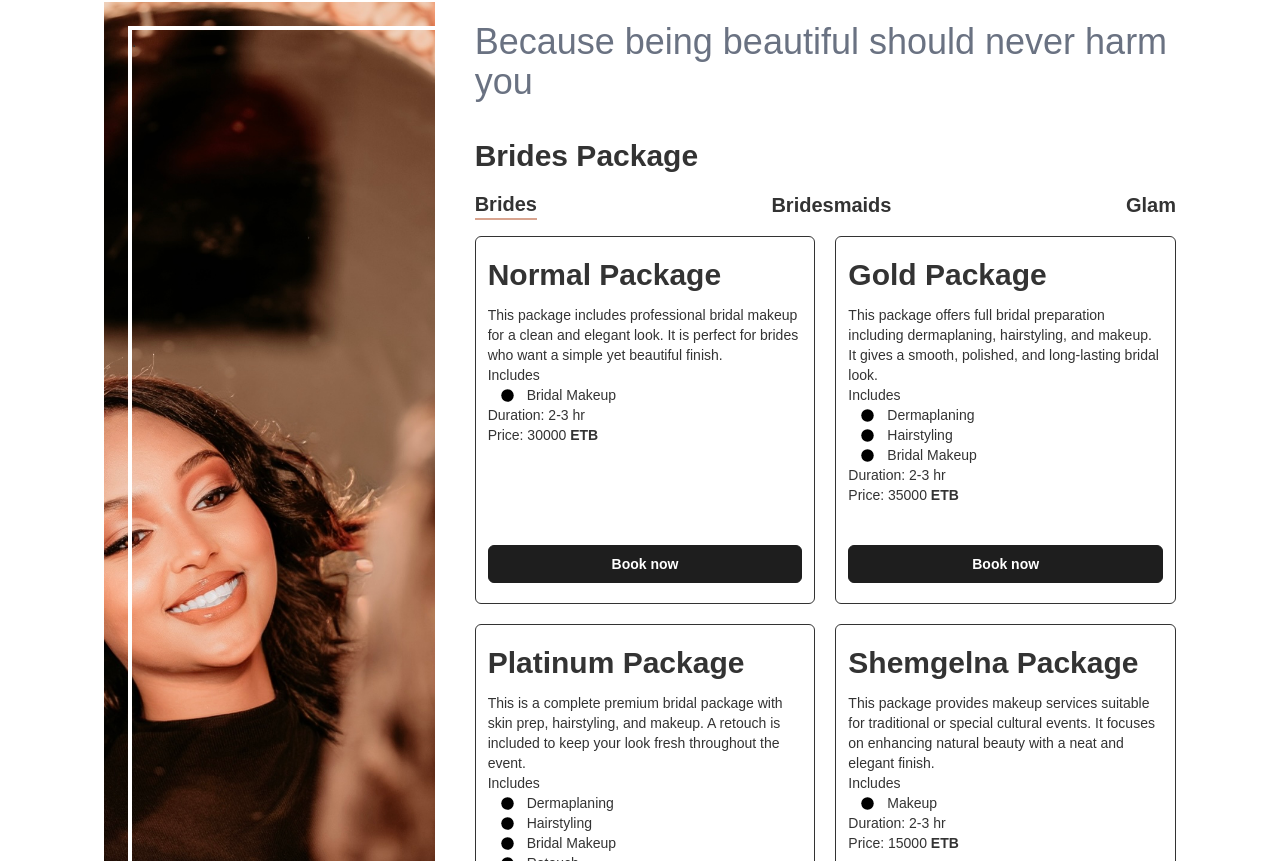
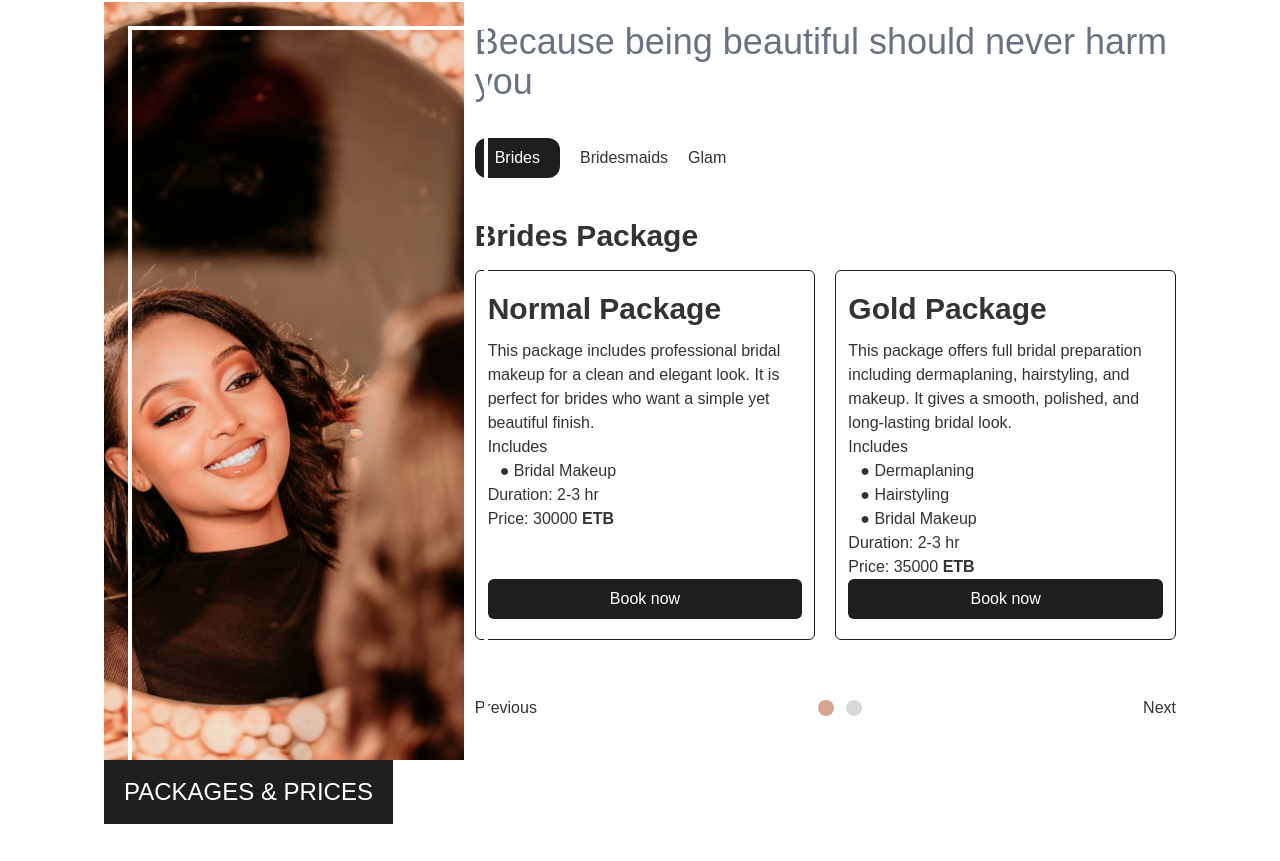
Before and after one commit to bettyhabtesh/hanberry, a Next.js app: page / in a window 1280 px wide. Shown: the part 4719-5580 px from the top of the page. Built offline with nearby package versions, Linux system fonts and the light colour scheme; a web font is replaced by a local one.

Commit message:
feat/ update booking form

```diff
--- a/components/Booking.tsx
+++ b/components/Booking.tsx
@@ -153,105 +153,160 @@ const Booking = () => {
     // const [tab, setTab] = useState(packages[currentPackage].id)
     // const [quantity, setQuantity] = useState(1);
 
-    // const goNext = () => {
-    //     if(currentPackage >= packages.length - 1) {
-    //         setCurrentPackage(0);
-    //         return;
-    //     }
-    //     setCurrentPackage(currentPackage + 1);
-    // }
+    const goNext = () => {
+        if(currentPackage >= packages.length - 1) {
+            setCurrentPackage(0);
+            return;
+        }
+        setCurrentPackage(currentPackage + 1);
+    }
 
-    // const goBack = () => {
-    //     if(currentPackage <= 0) {
-    //         setCurrentPackage(packages.length - 1);
-    //         return;
-    //     }
-    //     setCurrentPackage(currentPackage-1)
-    // }
+    const goBack = () => {
+        if(currentPackage <= 0) {
+            setCurrentPackage(packages.length - 1);
+            return;
+        }
+        setCurrentPackage(currentPackage-1)
+    }
 
-
+    const handlePackageChange = (id: number) => {
+        setCurrentPackage(id)
+        setTypeIndex(0)
+    }
+    const [typeIndex, setTypeIndex] = useState(0)
+    const currentTypes = packages[currentPackage].types
+    const visibleTypes = currentTypes.slice(typeIndex, typeIndex + 2)
+    const hasMultiplePages = currentTypes.length > 2
+    const totalPages = Math.ceil(currentTypes.length / 2)
+    const currentPage = Math.floor(typeIndex / 2)
 
   return (
     <>
-        <div className='relative px-5 md:px-10 text-[#333333] bg-white py-16'>
-            <div className='relative py-10'>
-                <div className='w-full grid md:grid-cols-3 md:px-16 gap-10'>
-                    <div className='relative'>
-                        <div className='w-full min-h-52 h-full relative p-4 md:p-6 z-40'>
+      <div className="relative px-5 md:px-10 text-[#333333] bg-white py-16">
+        <div className="relative py-10">
+          <div className="w-full grid md:grid-cols-3 md:px-16 gap-10">
+            <div className="relative w-full bg-red-500">
+              <div className="w-90 min-h-52 h-full relative p-4 md:p-6 z-40">
                 <Image
-                                src='/images/b11.PNG'
-                                alt='package image'
+                  src="/images/b11.PNG"
+                  alt="package image"
                   fill
-                                // width={100}
-                                // height={200}
-                                className='h-full w-full object-cover mx-auto'
+                  className="object-cover"
                 />
-                            <div className='absolute border-4 border-white z-50 w-full h-full'>.</div>
+                <div className="absolute border-4 border-white z-50 w-full h-full" />
               </div>
-                        <div className='absolute z-50'>
-                            <h3 className='uppercase bg-[#1E1E1E] text-white px-5 py-4'>Packages & Prices</h3>
+              <div className="absolute z-50">
+                <h3 className="uppercase bg-[#1E1E1E] text-white px-5 py-4 text-2xl">
+                  Packages & Prices
+                </h3>
               </div>
             </div>
 
-                    <div className='w-full h-full col-span-2 relative text-sm rounded-lg my-auto space-y-4'>
-                        <h3 className='text-3xl md:text-4xl text-start py-5 text-gray-500 font-light'>Because being beautiful should never harm you</h3>
-                            <h3 className='text-3xl font-bold'>{packages[currentPackage].name} Package</h3>
-                            <div className='flex justify-between items-center'>
+            <div className="relative col-span-2 space-y-4">
+              <h3 className="text-3xl md:text-4xl py-5 text-gray-500 font-light">
+                Because being beautiful should never harm you
+              </h3>
+
+              <div className="flex space-x-5">
                 {packages.map((p) => (
                   <button
                     key={p.id}
-                                        style={{}}
-                                        className={`font-bold text-md md:text-xl border-b-2 cursor-pointer ${currentPackage === p.id ? 'border-[#D8A48F]' : 'border-none'}`}
-                                        onClick={() => {setCurrentPackage(p.id)}}
-                                    >{p.name}</button>
+                    onClick={() => handlePackageChange(p.id)}
+                    className={`${
+                      currentPackage === p.id
+                        ? 'bg-[#1E1E1E] text-white rounded-xl px-5 py-2'
+                        : ''
+                    }`}
+                  >
+                    {p.name}
+                  </button>
                 ))}
               </div>
-                            <div className='grid md:grid-cols-2 gap-5 md:auto-rows-fr sm:space-y-5'>
-                                {packages[currentPackage].types?.map(
-                                    (type) => (
-                                        <div key={type.id} className='flex flex-col h-full border border-[1E1E1E] rounded-md px-3 py-5'>
-                                            <h3 className='text-3xl font-bold pb-3'>{type.name}</h3>
-                                            <p className=''>{type.description} </p>
-                                            {/* <p className='text-center'>Perfect for your wedding day — timeless beauty that lasts all day.</p> */}
-                                            <p className=''>Includes</p>
-                                            <ul className='pl-3'>
+
+              <h3 className="text-3xl font-bold mt-10">
+                {packages[currentPackage].name} Package
+              </h3>
+
+              <div className="grid grid-cols-1 md:grid-cols-2 gap-5 auto-rows-fr">
+                {visibleTypes.map((type, i) => (
+                  <div
+                    key={type.id}
+                    className="flex flex-col h-full border border-[#1E1E1E] rounded-md px-3 py-5"
+                  >
+                    <h3 className="text-3xl font-bold pb-3">{type.name}</h3>
+                    <p>{type.description}</p>
+
+                    <p>Includes</p>
+                    <ul className="pl-3">
                       {type.includes.map((item) => (
-                                                    <li key={item} className='flex items-center gap-3'> <svg xmlns="http://www.w3.org/2000/svg" width="15" height="15" viewBox="0 0 24 24"><circle cx="12" cy="12" r="10" fill="#000000"/></svg>{item}</li>
+                        <li key={item} className="flex gap-3">
+                          ● {item}
+                        </li>
                       ))}
                     </ul>
-                                            <p className=''>Duration: {type.duration} </p>
-                                            <p className=''>Price: {type.price} <b>ETB</b> </p>
+
+                    <p>Duration: {type.duration}</p>
+                    <p>Price: {type.price} <b>ETB</b></p>
+
                     <button
-                                                className='mt-auto w-full bg-[#1E1E1E] rounded-md px-10 py-2 font-semibold border border-[#1E1E1E] text-white hover:bg-transparent hover:text-[#1E1E1E] cursor-pointer'
+                      className="mt-auto w-full bg-[#1E1E1E] text-white rounded-md py-2"
                       onClick={() => {
-                                                    setOpenForm(!openForm);
-                                                    setBooked(type.id);
+                        setOpenForm(true)
+                        setBooked(typeIndex + i)
                       }}
-                                            >Book now</button>
+                    >
+                      Book now
+                    </button>
                   </div>
+                ))}
+              </div>
+
+              {hasMultiplePages && (
+                <div className="flex justify-between items-center py-10">
+                  <button
+                    onClick={() =>
+                      setTypeIndex(
+                        typeIndex === 0
+                          ? (totalPages - 1) * 2
+                          : typeIndex - 2
                       )
+                    }
+                  >
+                    Previous
+                  </button>
+
+                  <div className="flex space-x-3">
+                    {Array.from({ length: totalPages }).map((_, i) => (
+                      <div
+                        key={i}
+                        className="w-4 h-4 rounded-full"
+                        style={{
+                          backgroundColor:
+                            i === currentPage ? '#D8A48F' : '#D9D9D9',
+                        }}
+                      />
+                    ))}
+                  </div>
+
+                  <button
+                    onClick={() =>
+                      setTypeIndex(
+                        typeIndex + 2 >= currentTypes.length
+                          ? 0
+                          : typeIndex + 2
+                      )
+                    }
+                  >
+                    Next
+                  </button>
+                </div>
               )}
             </div>
-
-                        {/* </div> */}
-                        {/* <div className='w-full flex justify-between py-10 mt-10 my-auto'>
-                            <button className='cursor-pointer' onClick={goBack}>Previous</button>
-                            <div className='flex space-x-3'>
-                                {packages.map((pkg) => (
-                                    <div key={pkg.id} className='w-4 h-4 rounded-full' style={{backgroundColor: currentPackage === pkg.id ? '#D8A48F' : '#D9D9D9'}}></div>
-                                ))}
           </div>
-                            <button className='cursor-pointer' onClick={goNext}>Next</button>
-                        </div> */}
-
         </div>
       </div>
 
-
-            </div>
-
-        </div>
-        {openForm && (<Book pkg={packages[currentPackage].types[booked]}/>)}
+      {openForm && <Book pkg={packages[currentPackage].types[booked]} />}
     </>
   )
 }
```
Lines whose indentation alone changed are shown as unchanged.
